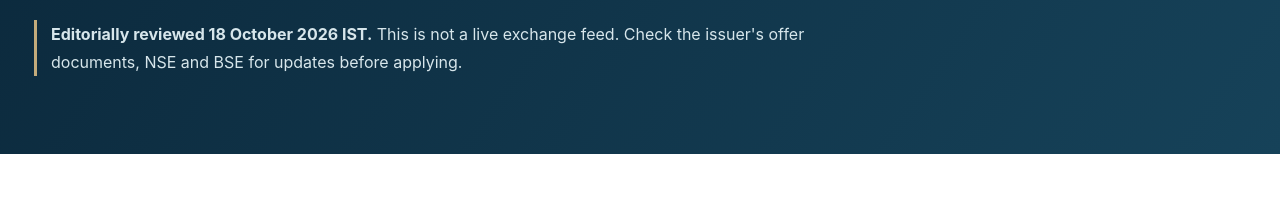
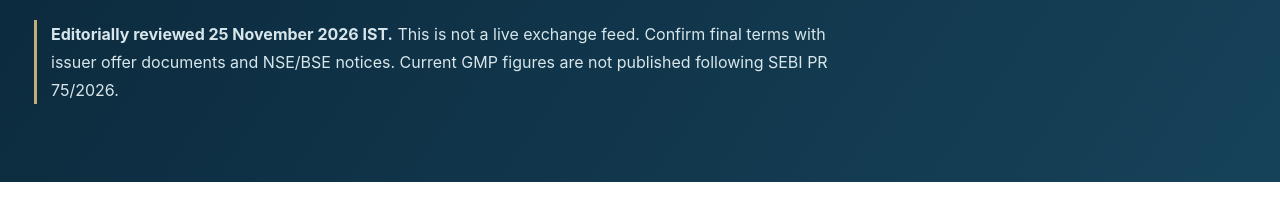
Before and after one commit to majian901104-del/ipo-learning-circle-india, a plain HTML site: page ipo-current.html in a window 1280 px wide. Shown: the part 311-509 px from the top of the page. Drawn offline with Linux system fonts and the light colour scheme.

Commit message:
content: update IPO calendar review date and SEBI advisory

```diff
--- a/ipo-current.html
+++ b/ipo-current.html
@@ -1,4 +1,4 @@
-<!doctype html><html lang="en"><head><meta charset="utf-8"><meta name="viewport" content="width=device-width,initial-scale=1"><title>India IPO Intelligence &amp; Calendar | Angel Research</title><meta name="description" content="Source-labelled Indian IPO calendar and company profiles, reviewed on 18 October 2026. Mainboard and SME offers, source-linked issue data, editorial review dates and past listing outcomes."><meta name="theme-color" content="#0d2939"><link rel="canonical" href="https://angelresearchindia.com/ipo-current.html"><link rel="stylesheet" href="ipo-market.css"><link rel="stylesheet" href="v40-institutional.css?v=20261016-p1"><link rel="stylesheet" href="v40-intelligence.css?v=20261016-p2"><link rel="stylesheet" href="v41-governance.css?v=1"><link rel="stylesheet" href="v42-source-watch.css?v=1"></head>
+<!doctype html><html lang="en"><head><meta charset="utf-8"><meta name="viewport" content="width=device-width,initial-scale=1"><title>India IPO Intelligence &amp; Calendar | Angel Research</title><meta name="description" content="Source-labelled Indian IPO calendar and company profiles, reviewed on 25 November 2026. Mainboard and SME offers, source-linked issue data, editorial review dates and past listing outcomes."><meta name="theme-color" content="#0d2939"><link rel="canonical" href="https://angelresearchindia.com/ipo-current.html"><link rel="stylesheet" href="ipo-market.css"><link rel="stylesheet" href="v40-institutional.css?v=20261016-p1"><link rel="stylesheet" href="v40-intelligence.css?v=20261016-p2"><link rel="stylesheet" href="v41-governance.css?v=1"><link rel="stylesheet" href="v42-source-watch.css?v=1"></head>
 <body class="v40-site v40-ipo">
 <header class="header v40-header"><nav class="nav v40-nav" aria-label="Primary navigation">
 <a class="brand v40-brand" href="index.html" aria-label="Angel Research home"><span class="v40-brand-mark" aria-hidden="true">AR</span><span><b>ANGEL RESEARCH</b><small>INDIA MARKET INTELLIGENCE</small></span></a>
@@ -9,7 +9,7 @@
 </div></details></nav></header>
 <section class="v40-ipo-hero" aria-labelledby="v40-ipo-title"><div class="ipo-wrap"><span class="v40-overline">India IPO Intelligence · Mainboard + SME</span>
 <h1 id="v40-ipo-title">India IPO Market Calendar</h1><p>Explore source-labelled offer schedules, issue terms, company profiles and archived listing reviews. Important dates and reported figures are clearly separated from live market activity.</p>
-<p class="v40-ipo-updated"><strong>Editorially reviewed 18 October 2026 IST.</strong> This is not a live exchange feed. Check the issuer's offer documents, NSE and BSE for updates before applying.</p></div></section>
+<p class="v40-ipo-updated"><strong>Editorially reviewed 25 November 2026 IST.</strong> This is not a live exchange feed. Confirm final terms with issuer offer documents and NSE/BSE notices. Current GMP figures are not published following SEBI PR 75/2026.</p></div></section>
 <main class="ipo-page-main"><section class="v42-watch" data-sebi-filings-watch aria-labelledby="sebi-watch-heading">
 <div class="v42-watch-head"><div><div class="v42-overline">OFFICIAL DOCUMENT DISCOVERY · SEBI</div><h2 id="sebi-watch-heading">Latest SEBI Public Issue Filings</h2><p>Official filing-index metadata retrieved from the regulator, shown separately from our manually reviewed IPO calendars. This feed shows document existence and filing dates only. No live IPO pricing, subscription or allotment data is implied.</p></div><a class="v42-official-link" href="https://www.sebi.gov.in/sebiweb/home/HomeAction.do?doListing=yes&amp;sid=3&amp;smid=11&amp;ssid=15" target="_blank" rel="noopener noreferrer">Open SEBI directory ↗</a></div>
 <div class="v42-feed-status"><span class="v42-fetch-status" data-sebi-fetch-status role="status">Checking published official source snapshot…</span><small data-sebi-count>Not connected yet</small></div><div class="v42-feed-items" data-sebi-items><p>Loading verified source-index entries…</p></div>
```
